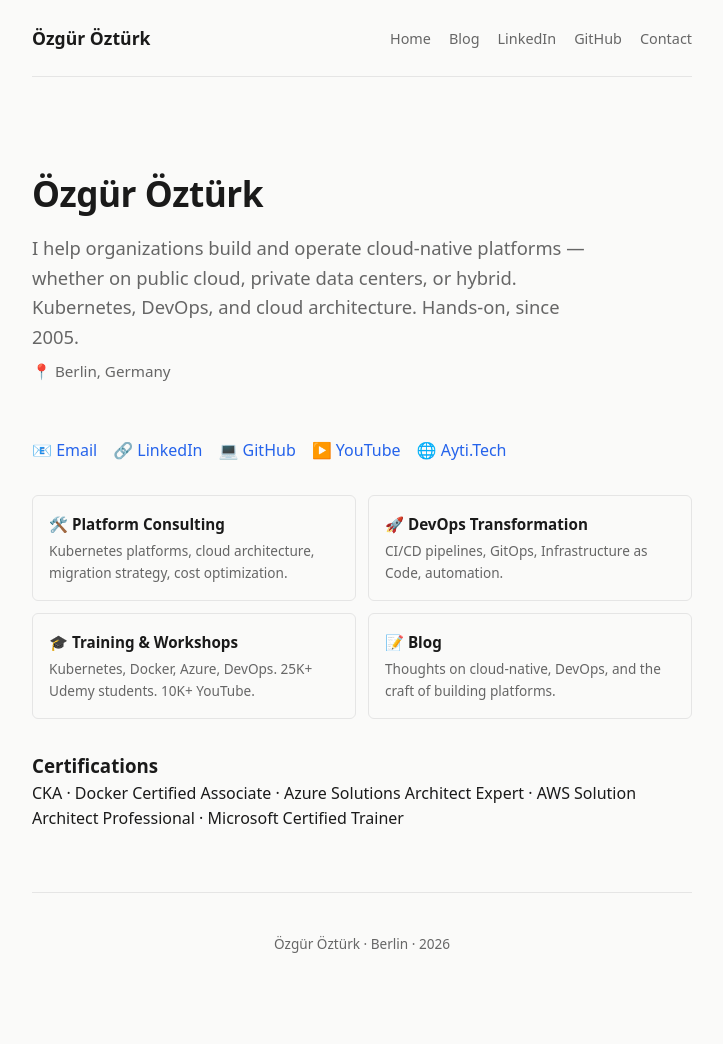
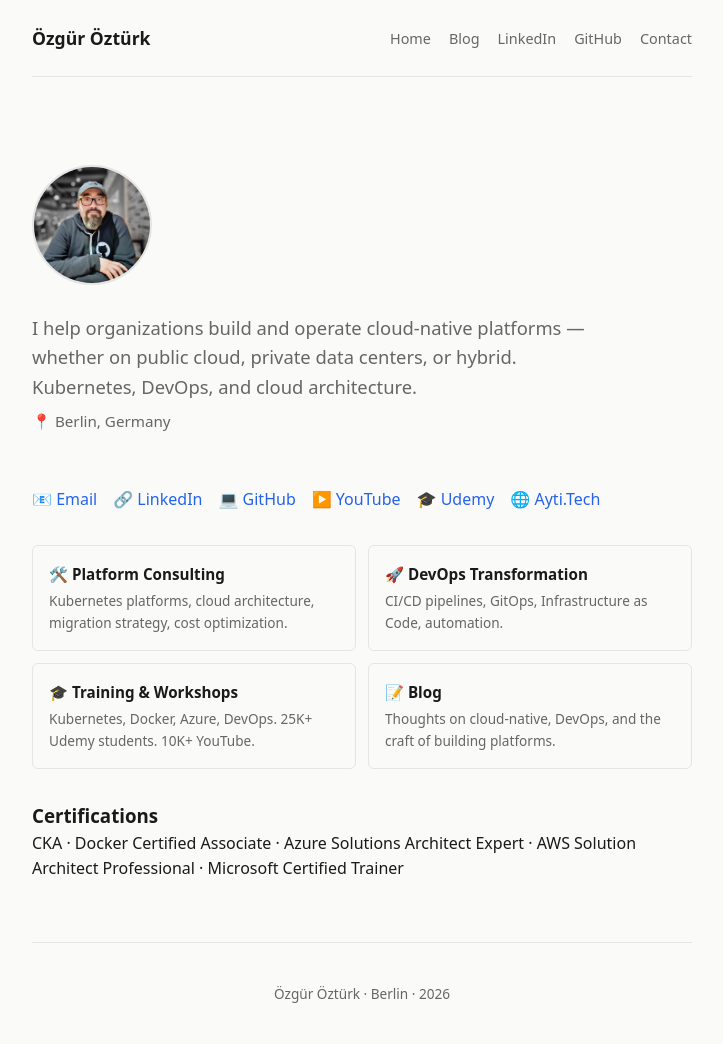
Before and after one commit to ozgurozturknet/ozgurozturknet.github.io, a Jekyll site: the page built from index.md, in a window 1280 px wide. Shown: the whole page, without its empty margins (278-1001 px from the left). Built offline with Jekyll 4.4.1, drawn with Linux system fonts in a browser that asks for light colours; before the commit the page ends 995 px from its top, so only the background shows below that.

Commit message:
Profile pic, Udemy link, fix YouTube, remove hero name

```diff
--- a/assets/style.css
+++ b/assets/style.css
@@ -63,3 +63,12 @@ footer { padding: 40px 0; text-align: center; font-size: 0.85em; color: var(--mu
   .nav-links { gap: 10px; }
   .hero h1 { font-size: 1.6em; }
 }
+
+.profile-pic {
+  width: 120px;
+  height: 120px;
+  border-radius: 50%;
+  object-fit: cover;
+  margin-bottom: 20px;
+  border: 2px solid var(--border);
+}
--- a/index.md
+++ b/index.md
@@ -3,8 +3,8 @@ layout: default
 ---
 
 <div class="hero">
-  <h1>Özgür Öztürk</h1>
-  <p class="tagline">I help organizations build and operate cloud-native platforms — whether on public cloud, private data centers, or hybrid. Kubernetes, DevOps, and cloud architecture. Hands-on, since 2005.</p>
+  <img src="/assets/ozgur.jpg" alt="Özgür Öztürk" class="profile-pic">
+  <p class="tagline">I help organizations build and operate cloud-native platforms — whether on public cloud, private data centers, or hybrid. Kubernetes, DevOps, and cloud architecture.</p>
   <p class="location">📍 Berlin, Germany</p>
 </div>
 
@@ -12,7 +12,8 @@ layout: default
   <a href="mailto:ozgur@ozgurozturk.net">📧 Email</a>
   <a href="https://linkedin.com/in/ozgurozturknet">🔗 LinkedIn</a>
   <a href="https://github.com/ozgurozturknet">💻 GitHub</a>
-  <a href="https://youtube.com/@ozgurozturknet">▶️ YouTube</a>
+  <a href="https://www.youtube.com/@ayti.tech">▶️ YouTube</a>
+  <a href="https://www.udemy.com/user/zgrztrk3/">🎓 Udemy</a>
   <a href="https://ayti.tech">🌐 Ayti.Tech</a>
 </div>
 
```
Also changed, not shown: assets/ozgur.jpg (added).
